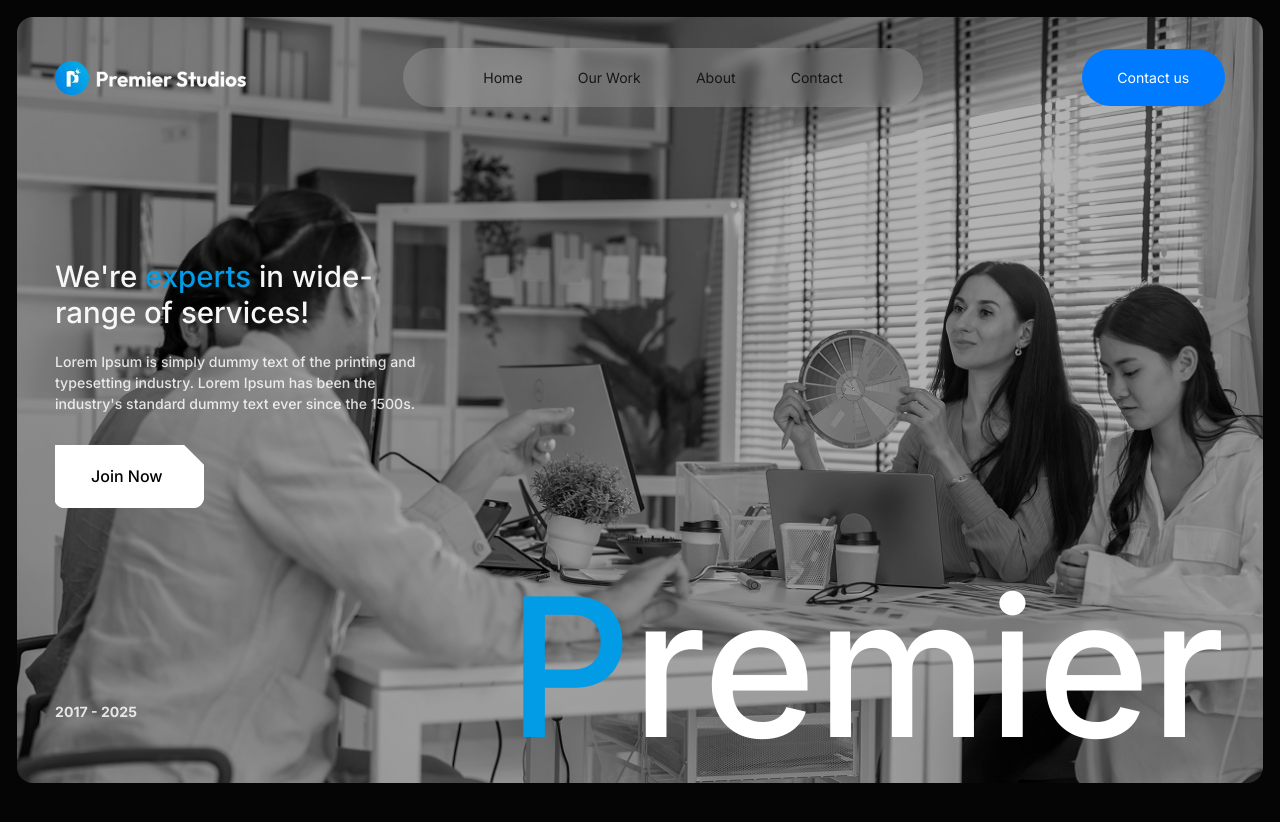
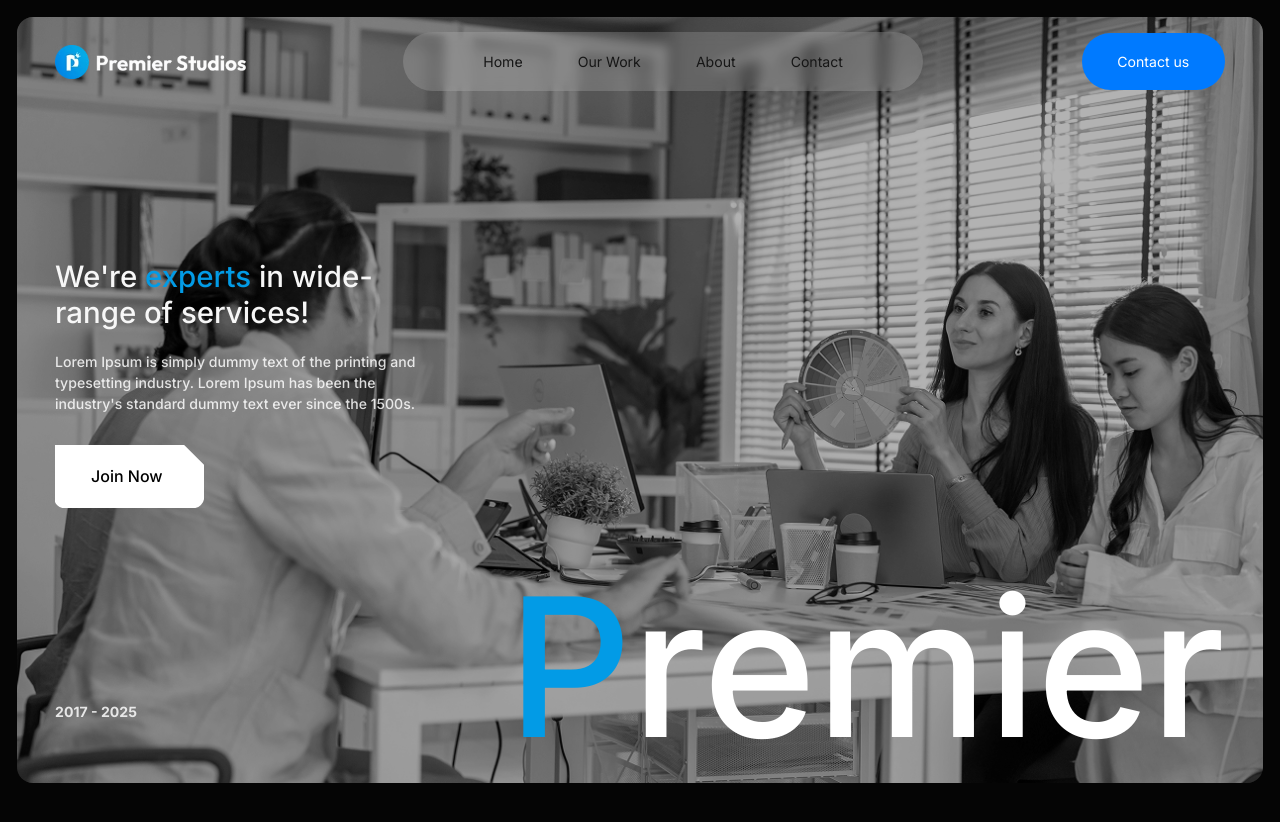
Before and after one commit to neonbhai/premier-studios-homepage, a Next.js app: page / in a window 1280 px wide. Shown: the top 822 px of the page. Built offline with nearby package versions, Linux system fonts and the light colour scheme.

Commit message:
Update navbar props

```diff
--- a/src/app/components/NavBar.tsx
+++ b/src/app/components/NavBar.tsx
@@ -94,11 +94,16 @@ function MobileNav({ isOpen, onClose }: MobileNavProps) {
     );
 }
 
-export default function NavBar({ transparent = false, overlay = false }: NavBarProps) {
+export default function NavBar({
+    transparent = false,
+    overlay = false,
+}: NavBarProps) {
     const [isMenuOpen, setIsMenuOpen] = useState(false);
 
     return (
-        <header className={`${overlay ? 'relative z-10' : 'bg-transparent'} flex items-center justify-between px-8 pt-8 sm:px-9 sm:pt-9 xl:px-[4.3vw] xl:pt-[6vh] ${!overlay ? 'pb-4 sm:pb-6 xl:pb-[3vh]' : ''}`}>
+        <header
+            className={`${overlay ? 'relative z-10' : 'bg-transparent'} flex items-center justify-between px-8 pt-8 sm:px-9 sm:pt-9 xl:px-[4.3vw] xl:pt-[4vh] ${!overlay ? 'pb-4 sm:pb-6 xl:pb-[3vh]' : ''}`}
+        >
             <NavLogo />
             <DesktopNav transparent={transparent} />
             <AnimatedHamburger
```
